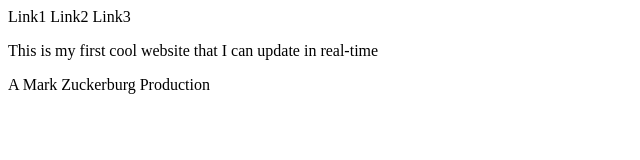
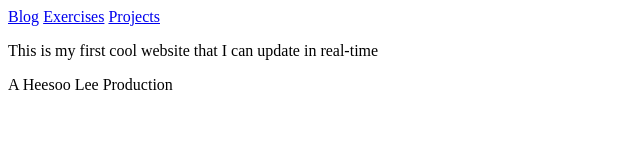
Before and after one commit to heesooleeo/art3001, a plain HTML site: page index.html in a window 1280 px wide. Shown: the whole page, without its empty margins (0-640 px from the left). Drawn offline with Linux system fonts and the light colour scheme.

Commit message:
added links and my first blog entry

```diff
--- a/index.html
+++ b/index.html
@@ -1,12 +1,14 @@
 <!DOCTYPE html>
 <html>
     <head>
-        <title>Cool Workshop 1</title>
+        <title>Heesoo's Workshop</title>
     </head>
     <body>
         <header>
             <nav>
-                Link1 Link2 Link3
+               <a href="blog">Blog</a>
+               <a href="exercises/">Exercises</a>
+               <a href="projects/">Projects</a>
             </nav>
         </header>
 
@@ -16,7 +18,7 @@
 
         <p>This is my first cool website that I can update in real-time</p>
 
-        <footer>A Mark Zuckerburg Production</footer>
+        <footer>A Heesoo Lee Production</footer>
 
     </body>
 </html>
```
Also changed, not shown: blog/index.html (+5 -0 lines), exercises/index.html (+1 -1 lines), projects/index.html (+1 -1 lines), blog/img/dog.jpg (added), blog/img/dog2.jpg (added), 1 other file.
